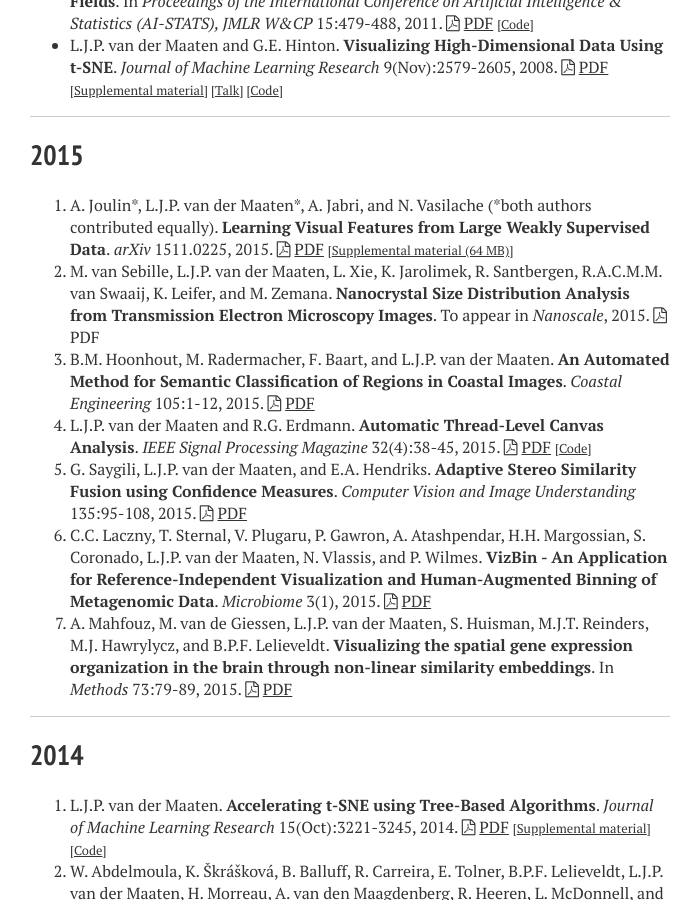
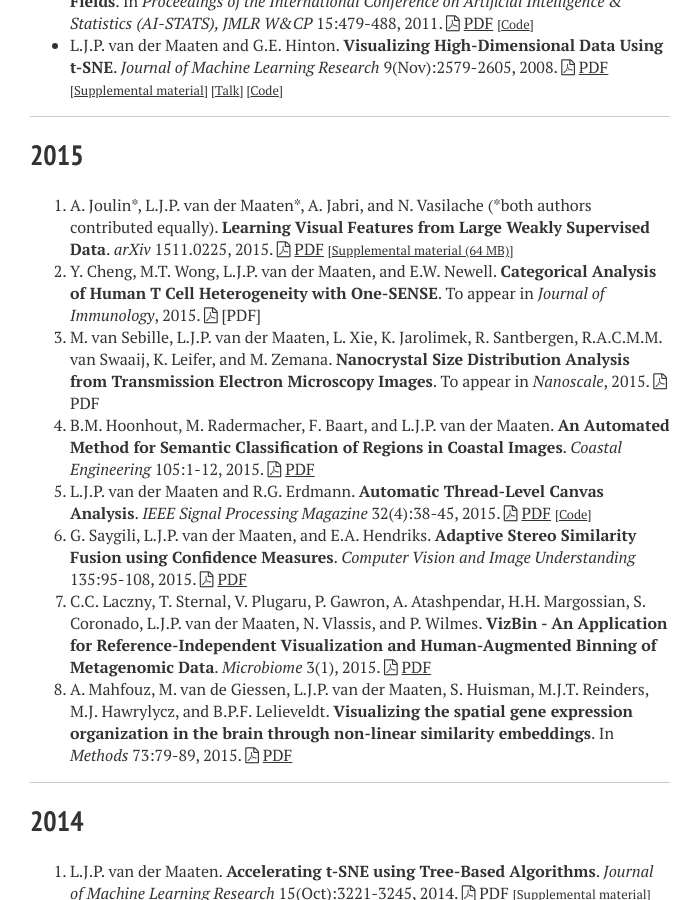
Before and after one commit to lvdmaaten/lvdmaaten.github.io, a Jekyll site: the page built from publications/index.md, in a window 1280 px wide and 900 px high, scrolled down 928 px. Shown: the whole window, without its empty margins (290-990 px from the left). Built offline with Jekyll 4.4.1, drawn with Linux system fonts in a browser that asks for light colours; nearby versions of some CDN libraries.

Commit message:
add publication

```diff
--- a/publications/index.md
+++ b/publications/index.md
@@ -34,6 +34,7 @@ For an overview of citations of my paper, please view my [Google Scholar profile
 ## 2015
 
 1. A. Joulin\*, L.J.P. van der Maaten\*, A. Jabri, and N. Vasilache (\*both authors contributed equally). **Learning Visual Features from Large Weakly Supervised Data**. _arXiv_ 1511.0225, 2015. <i class="fa fa-file-pdf-o"></i> [PDF](http://arxiv.org/pdf/1511.02251v1.pdf) <small>[[Supplemental material (64 MB)](papers/SuppMatArxiv_2015.pdf)]</small>
+1. Y. Cheng, M.T. Wong, L.J.P. van der Maaten, and E.W. Newell. **Categorical Analysis of Human T Cell Heterogeneity with One-SENSE**. To appear in _Journal of Immunology_, 2015. <i class="fa fa-file-pdf-o"></i> [PDF]
 1. M. van Sebille, L.J.P. van der Maaten, L. Xie, K. Jarolimek, R. Santbergen, R.A.C.M.M. van Swaaij, K. Leifer, and M. Zemana. **Nanocrystal Size Distribution Analysis from Transmission Electron Microscopy Images**. To appear in _Nanoscale_, 2015. <i class="fa fa-file-pdf-o"></i> PDF
 1. B.M. Hoonhout, M. Radermacher, F. Baart, and L.J.P. van der Maaten. **An Automated Method for Semantic Classification of Regions in Coastal Images**. _Coastal Engineering_ 105:1-12, 2015. <i class="fa fa-file-pdf-o"></i> [PDF](papers/CE_2015.pdf)
 1. L.J.P. van der Maaten and R.G. Erdmann. **Automatic Thread-Level Canvas Analysis**. _IEEE Signal Processing Magazine_ 32(4):38-45, 2015. <i class="fa fa-file-pdf-o"></i> [PDF](papers/IEEESPM_2015.pdf) <small>[[Code](../canvas/index.html)]</small>
```
